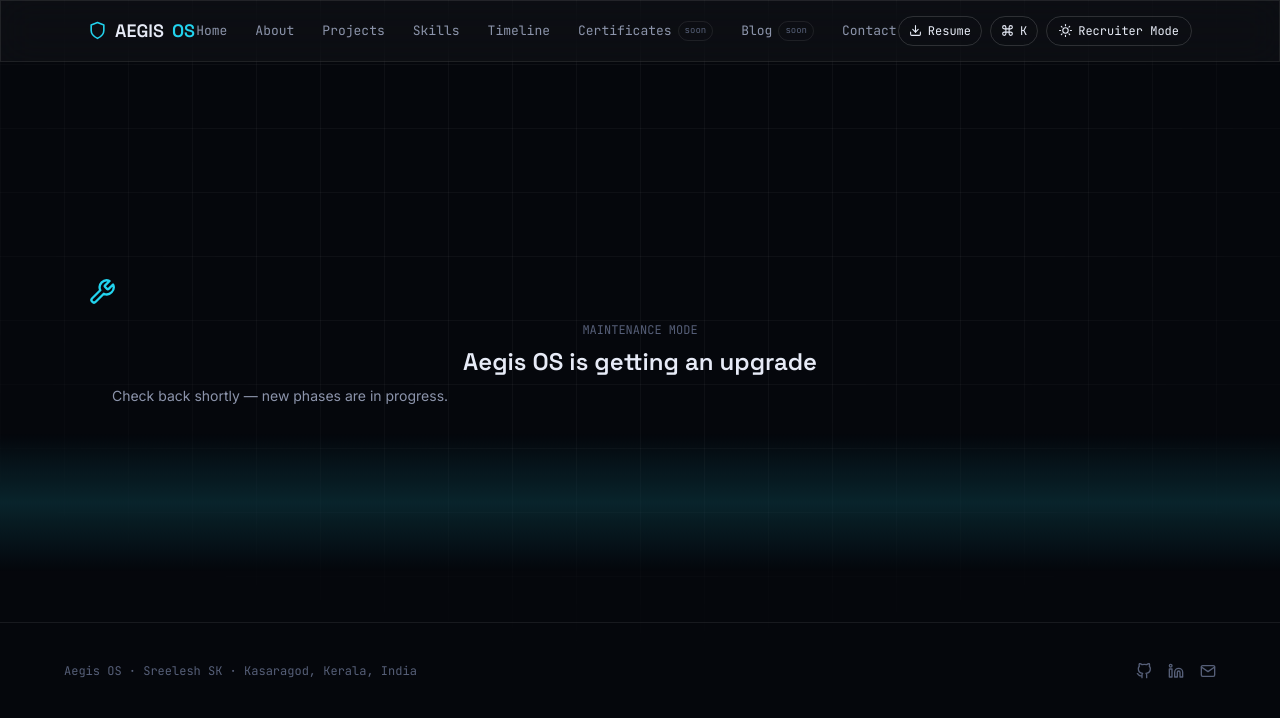
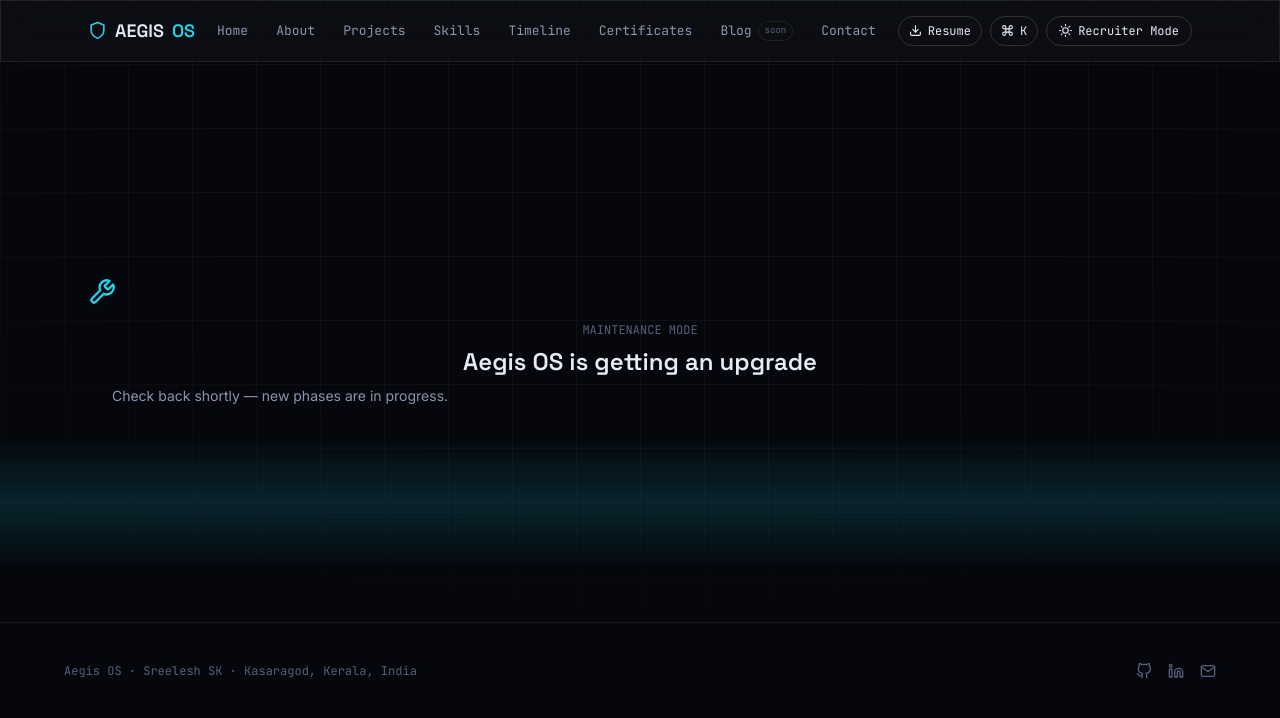
Before and after one commit to sreezz-ai/aegis-os, a React (Vite) app: page /maintenance in a window 1280 px wide. Shown: the top 718 px of the page. Built offline with nearby package versions, Linux system fonts and the light colour scheme.

Commit message:
fix: unblock Certificates nav link, it has real content now

```diff
--- a/src/components/layout/Navbar.tsx
+++ b/src/components/layout/Navbar.tsx
@@ -8,7 +8,7 @@ import { useNavigationState } from "@/contexts/NavigationContext";
 import { ROUTES } from "@/constants/routes";
 import { SITE } from "@/constants/site";
 
-const COMING_SOON_IDS = new Set(["blog", "certificates"]);
+const COMING_SOON_IDS = new Set(["blog"]);
 
 export function Navbar(): JSX.Element {
   const { isRecruiterMode, toggleRecruiterMode } = useRecruiterMode();
```
